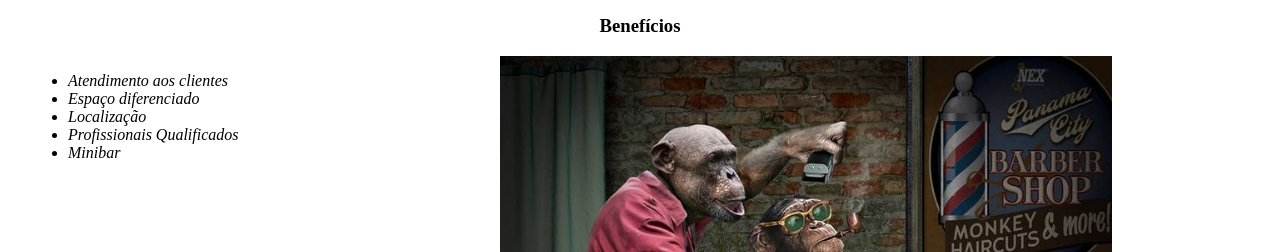
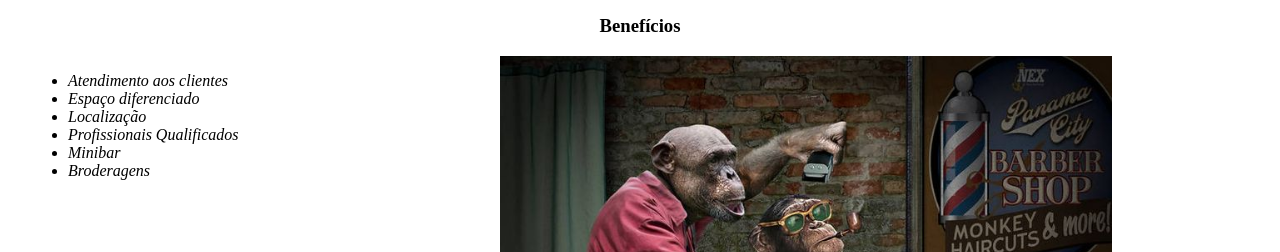
Before and after one commit to Uamee/alura-git, a plain HTML site: page index.html in a window 1280 px wide. Shown: the part 1096-1348 px from the top of the page. Drawn offline with Linux system fonts and the light colour scheme.

Commit message:
Adicionando benefícios - secreto

```diff
--- a/index.html
+++ b/index.html
@@ -44,6 +44,7 @@
         <li class="itens">Localização</li>
         <li class="itens">Profissionais Qualificados</li>
         <li class="itens">Minibar</li>
+        <li class="itens">Broderagens</li>
       </ul>
 
       <img src="imgs/beneficios.jpg" class="img-beneficios">
```
